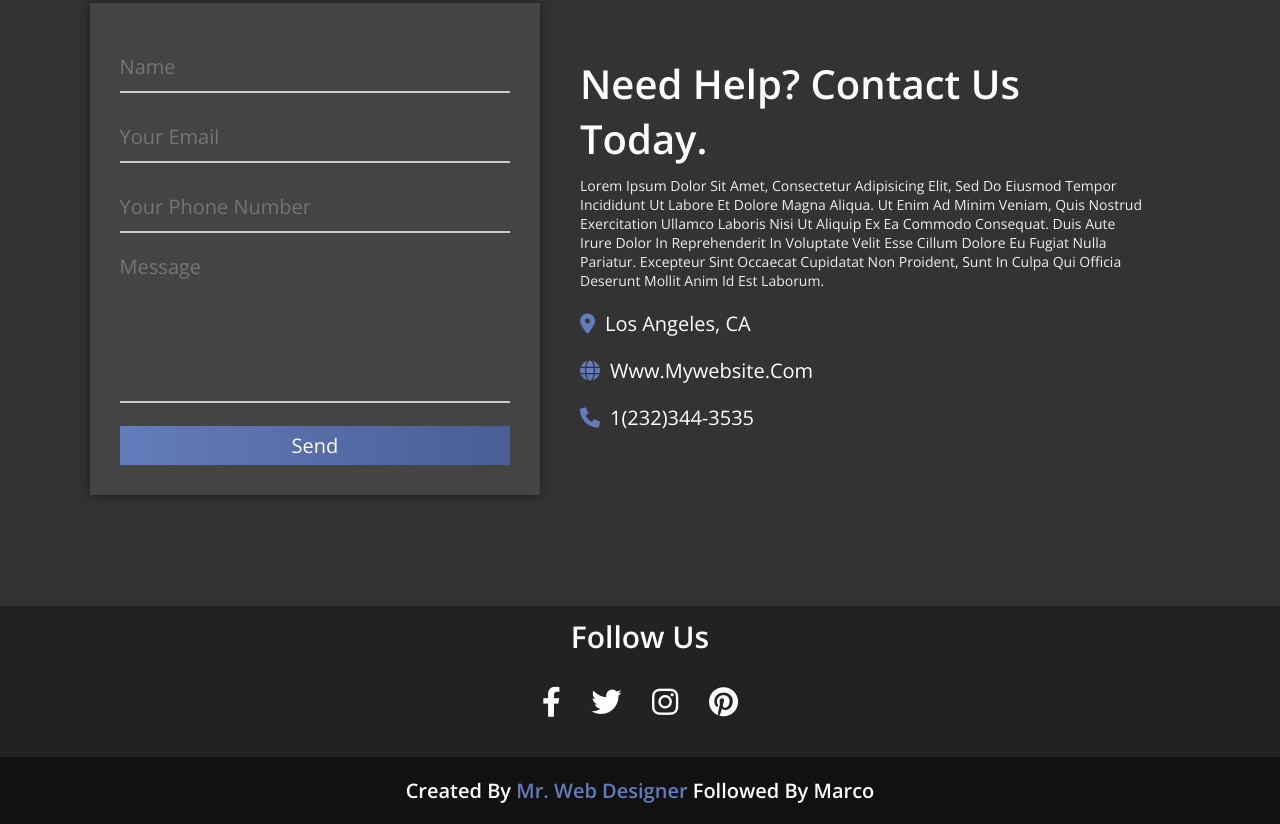
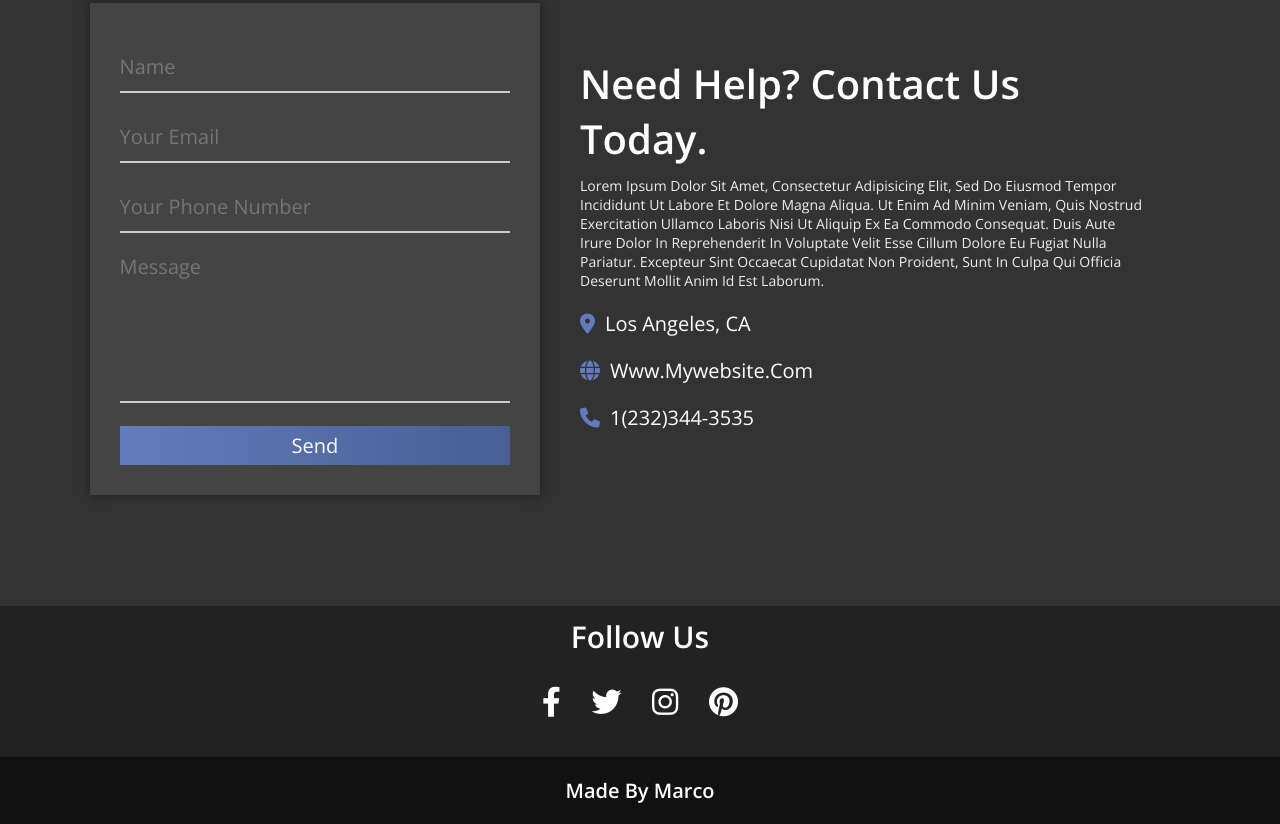
Before and after one commit to Marco0201/Sample-Product-Page, a plain HTML site: page index.html in a window 1280 px wide. Shown: the part 5410-6234 px from the top of the page. Drawn offline with nearby package versions, Linux system fonts and the light colour scheme.

Commit message:
changed footer

```diff
--- a/index.html
+++ b/index.html
@@ -280,7 +280,7 @@
 
         </div>
 
-        <h1 class="credit"> created by <a href="#">mr. web designer</a> followed by Marco</h1>
+        <h1 class="credit"> Made by Marco</h1>
 
     </div>
 
```
